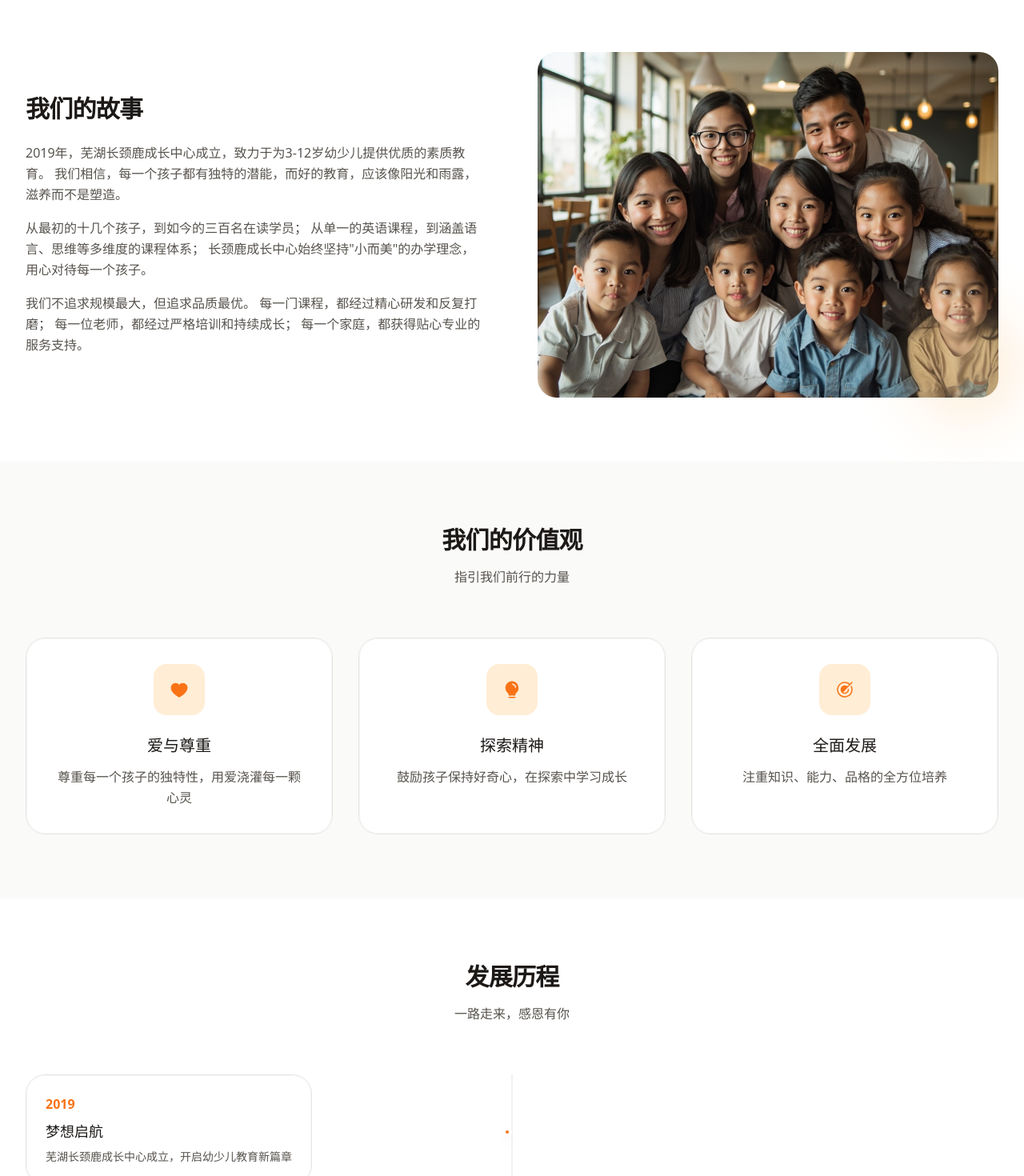
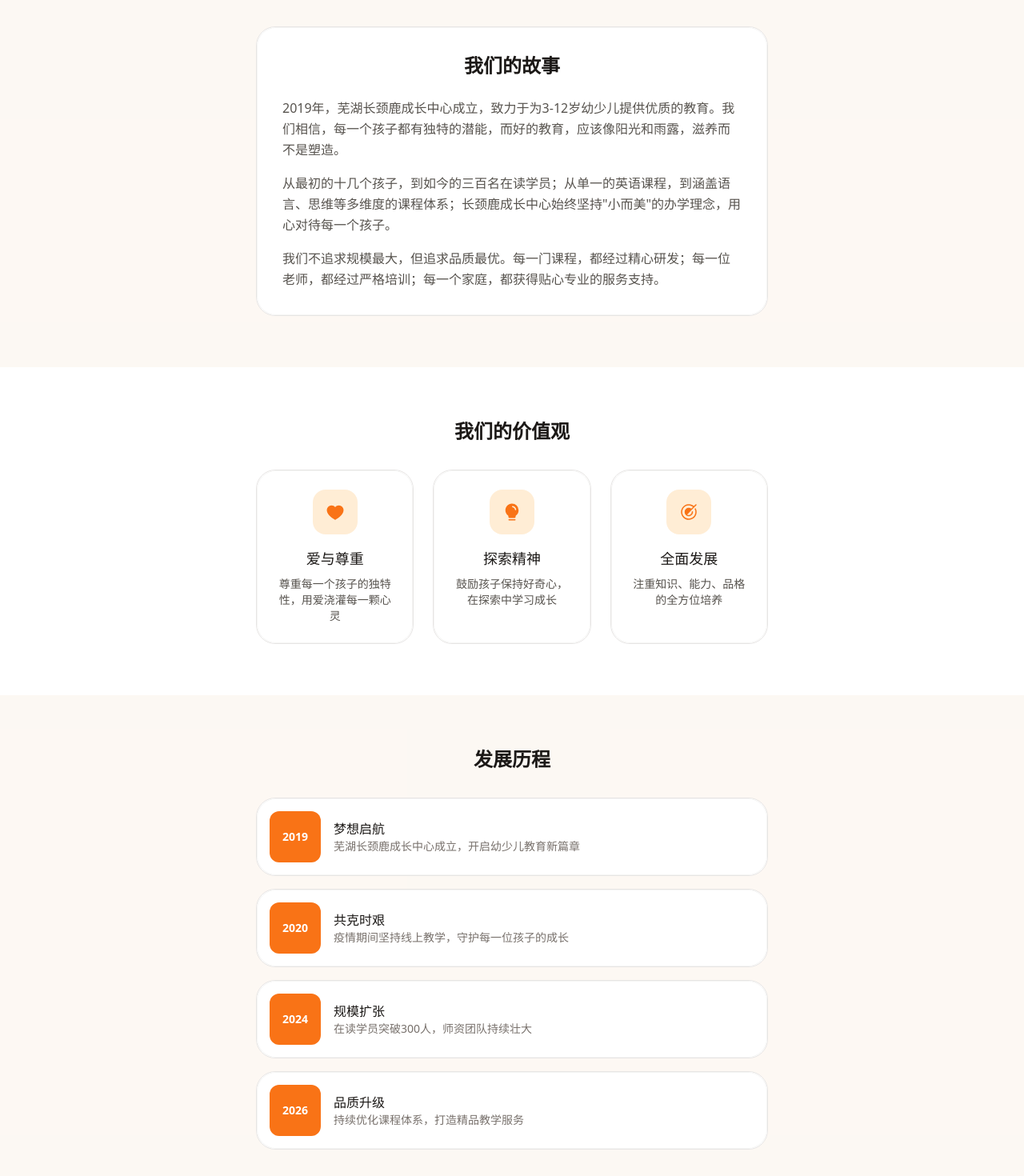
Before and after one commit to tujunjie003/WUHUGIRAFFE-WEB, a Next.js app: page /WUHUGIRAFFE-WEB/about in a window 1280 px wide. Shown: the part 360-1830 px from the top of the page at 80% size. Built offline with nearby package versions, Linux system fonts and the light colour scheme.

Commit message:
feat: unify all pages layout with enroll page style - centered cards, consistent spacing

```diff
--- a/app/about/page.tsx
+++ b/app/about/page.tsx
@@ -9,7 +9,6 @@ import Image from 'next/image'
 import Header from '@/components/layout/Header'
 import Footer from '@/components/layout/Footer'
 import Card from '@/components/ui/Card'
-import { motion } from 'framer-motion'
 
 const MILESTONES = [
   { year: '2019', title: '梦想启航', desc: '芜湖长颈鹿成长中心成立，开启幼少儿教育新篇章' },
@@ -19,21 +18,9 @@ const MILESTONES = [
 ]
 
 const VALUES = [
-  {
-    icon: <Heart size={24} weight="fill" />,
-    title: '爱与尊重',
-    desc: '尊重每一个孩子的独特性，用爱浇灌每一颗心灵',
-  },
-  {
-    icon: <Lightbulb size={24} weight="fill" />,
-    title: '探索精神',
-    desc: '鼓励孩子保持好奇心，在探索中学习成长',
-  },
-  {
-    icon: <Target size={24} weight="fill" />,
-    title: '全面发展',
-    desc: '注重知识、能力、品格的全方位培养',
-  },
+  { icon: <Heart size={24} weight="fill" />, title: '爱与尊重', desc: '尊重每一个孩子的独特性，用爱浇灌每一颗心灵' },
+  { icon: <Lightbulb size={24} weight="fill" />, title: '探索精神', desc: '鼓励孩子保持好奇心，在探索中学习成长' },
+  { icon: <Target size={24} weight="fill" />, title: '全面发展', desc: '注重知识、能力、品格的全方位培养' },
 ]
 
 export default function AboutPage() {
@@ -42,15 +29,13 @@ export default function AboutPage() {
       <Header />
 
       {/* Hero */}
-      <section className="pt-32 pb-20 bg-gradient-to-br from-orange-50 via-white to-amber-50 relative overflow-hidden">
+      <section className="pt-32 pb-16 bg-stone-50 relative overflow-hidden">
         <div className="absolute inset-0">
-          <div className="absolute top-1/2 left-1/2 -translate-x-1/2 -translate-y-1/2 w-[600px] h-[600px] bg-orange-200/20 rounded-full blur-[120px]" />
+          <div className="absolute top-1/2 left-1/2 -translate-x-1/2 -translate-y-1/2 w-[600px] h-[600px] bg-orange-500/5 rounded-full blur-[120px]" />
         </div>
 
         <div className="relative z-10 max-w-4xl mx-auto px-4 text-center">
-          <h1 className="text-4xl sm:text-5xl font-semibold text-stone-900 tracking-tight mb-6">
-            关于我们
-          </h1>
+          <h1 className="text-4xl sm:text-5xl font-semibold text-stone-900 tracking-tight mb-6">关于我们</h1>
           <p className="text-xl text-stone-600 leading-relaxed">
             2019年，芜湖长颈鹿成长中心成立。
             <br />
@@ -60,65 +45,29 @@ export default function AboutPage() {
       </section>
 
       {/* Story */}
-      <section className="py-20 bg-white">
-        <div className="max-w-7xl mx-auto px-4 sm:px-6 lg:px-8">
-          <div className="grid grid-cols-1 lg:grid-cols-2 gap-16 items-center">
-            <div>
-              <h2 className="text-3xl font-semibold text-stone-900 tracking-tight mb-6">
-                我们的故事
-              </h2>
-              <div className="space-y-4 text-stone-600 leading-relaxed">
-                <p>
-                  2019年，芜湖长颈鹿成长中心成立，致力于为3-12岁幼少儿提供优质的素质教育。
-                  我们相信，每一个孩子都有独特的潜能，而好的教育，应该像阳光和雨露，
-                  滋养而不是塑造。
-                </p>
-                <p>
-                  从最初的十几个孩子，到如今的三百名在读学员；
-                  从单一的英语课程，到涵盖语言、思维等多维度的课程体系；
-                  长颈鹿成长中心始终坚持"小而美"的办学理念，用心对待每一个孩子。
-                </p>
-                <p>
-                  我们不追求规模最大，但追求品质最优。
-                  每一门课程，都经过精心研发和反复打磨；
-                  每一位老师，都经过严格培训和持续成长；
-                  每一个家庭，都获得贴心专业的服务支持。
-                </p>
-              </div>
+      <section className="py-16 bg-orange-50/50">
+        <div className="max-w-2xl mx-auto px-4">
+          <Card className="p-8">
+            <h2 className="text-2xl font-semibold text-stone-900 mb-6 text-center">我们的故事</h2>
+            <div className="space-y-4 text-stone-600 leading-relaxed">
+              <p>2019年，芜湖长颈鹿成长中心成立，致力于为3-12岁幼少儿提供优质的教育。我们相信，每一个孩子都有独特的潜能，而好的教育，应该像阳光和雨露，滋养而不是塑造。</p>
+              <p>从最初的十几个孩子，到如今的三百名在读学员；从单一的英语课程，到涵盖语言、思维等多维度的课程体系；长颈鹿成长中心始终坚持"小而美"的办学理念，用心对待每一个孩子。</p>
+              <p>我们不追求规模最大，但追求品质最优。每一门课程，都经过精心研发；每一位老师，都经过严格培训；每一个家庭，都获得贴心专业的服务支持。</p>
             </div>
-            <div className="relative">
-              <div className="aspect-[4/3] rounded-3xl overflow-hidden relative">
-                <Image
-                  src="/WUHUGIRAFFE-WEB/images/about-team.jpg"
-                  alt="长颈鹿成长中心团队"
-                  fill
-                  className="object-cover"
-                />
-              </div>
-              <div className="absolute -bottom-6 -right-6 w-32 h-32 bg-orange-200/50 rounded-full blur-2xl" />
-            </div>
-          </div>
+          </Card>
         </div>
       </section>
 
       {/* Values */}
-      <section className="py-20 bg-stone-50">
-        <div className="max-w-7xl mx-auto px-4 sm:px-6 lg:px-8">
-          <div className="text-center mb-16">
-            <h2 className="text-3xl font-semibold text-stone-900 tracking-tight mb-4">
-              我们的价值观
-            </h2>
-            <p className="text-stone-600">指引我们前行的力量</p>
-          </div>
-
-          <div className="grid grid-cols-1 md:grid-cols-3 gap-8">
-            {VALUES.map((value, i) => (
-              <Card key={i} className="p-8 text-center">
-                <div className="w-16 h-16 rounded-2xl bg-orange-100 flex items-center justify-center mx-auto mb-6 text-orange-500">
-                  {value.icon}
-                </div>
-                <h3 className="text-xl font-medium text-stone-900 mb-3">{value.title}</h3>
-                <p className="text-stone-600 leading-relaxed">{value.desc}</p>
+      <section className="py-16 bg-white">
+        <div className="max-w-2xl mx-auto px-4">
+          <h2 className="text-2xl font-semibold text-stone-900 mb-8 text-center">我们的价值观</h2>
+          <div className="grid grid-cols-1 md:grid-cols-3 gap-6">
+            {VALUES.map((v, i) => (
+              <Card key={i} className="p-6 text-center">
+                <div className="w-14 h-14 rounded-2xl bg-orange-100 flex items-center justify-center mx-auto mb-4 text-orange-500">{v.icon}</div>
+                <h3 className="text-lg font-medium text-stone-900 mb-2">{v.title}</h3>
+                <p className="text-sm text-stone-600">{v.desc}</p>
               </Card>
             ))}
           </div>
@@ -126,34 +75,21 @@ export default function AboutPage() {
       </section>
 
       {/* Milestones */}
-      <section className="py-20 bg-white">
-        <div className="max-w-7xl mx-auto px-4 sm:px-6 lg:px-8">
-          <div className="text-center mb-16">
-            <h2 className="text-3xl font-semibold text-stone-900 tracking-tight mb-4">
-              发展历程
-            </h2>
-            <p className="text-stone-600">一路走来，感恩有你</p>
-          </div>
-
-          <div className="relative">
-            {/* 时间线 */}
-            <div className="hidden md:block absolute left-1/2 top-0 bottom-0 w-px bg-stone-200 -translate-x-1/2" />
-
-            <div className="space-y-12">
-              {MILESTONES.map((m, i) => (
-                <div key={i} className={`flex items-center gap-8 ${i % 2 === 1 ? 'md:flex-row-reverse' : ''}`}>
-                  <div className={`flex-1 ${i % 2 === 1 ? 'md:text-right' : ''}`}>
-                    <Card className="p-6 inline-block">
-                      <div className="text-orange-500 font-semibold mb-2">{m.year}</div>
-                      <h3 className="text-lg font-medium text-stone-900 mb-2">{m.title}</h3>
-                      <p className="text-sm text-stone-600">{m.desc}</p>
-                    </Card>
-                  </div>
-                  <div className="hidden md:block w-3 h-3 rounded-full bg-orange-500 border-4 border-white shadow-lg flex-shrink-0 -translate-x-1/2" />
-                  <div className="flex-1" />
+      <section className="py-16 bg-orange-50/50">
+        <div className="max-w-2xl mx-auto px-4">
+          <h2 className="text-2xl font-semibold text-stone-900 mb-8 text-center">发展历程</h2>
+          <div className="space-y-4">
+            {MILESTONES.map((m, i) => (
+              <Card key={i} className="p-4 flex items-center gap-4">
+                <div className="w-16 h-16 rounded-xl bg-orange-500 flex items-center justify-center flex-shrink-0">
+                  <span className="text-white font-semibold text-sm">{m.year}</span>
                 </div>
-              ))}
-            </div>
+                <div>
+                  <h3 className="font-medium text-stone-900">{m.title}</h3>
+                  <p className="text-sm text-stone-500">{m.desc}</p>
+                </div>
+              </Card>
+            ))}
           </div>
         </div>
       </section>
```
Also changed, not shown: app/teachers/page.tsx (+31 -91 lines).
